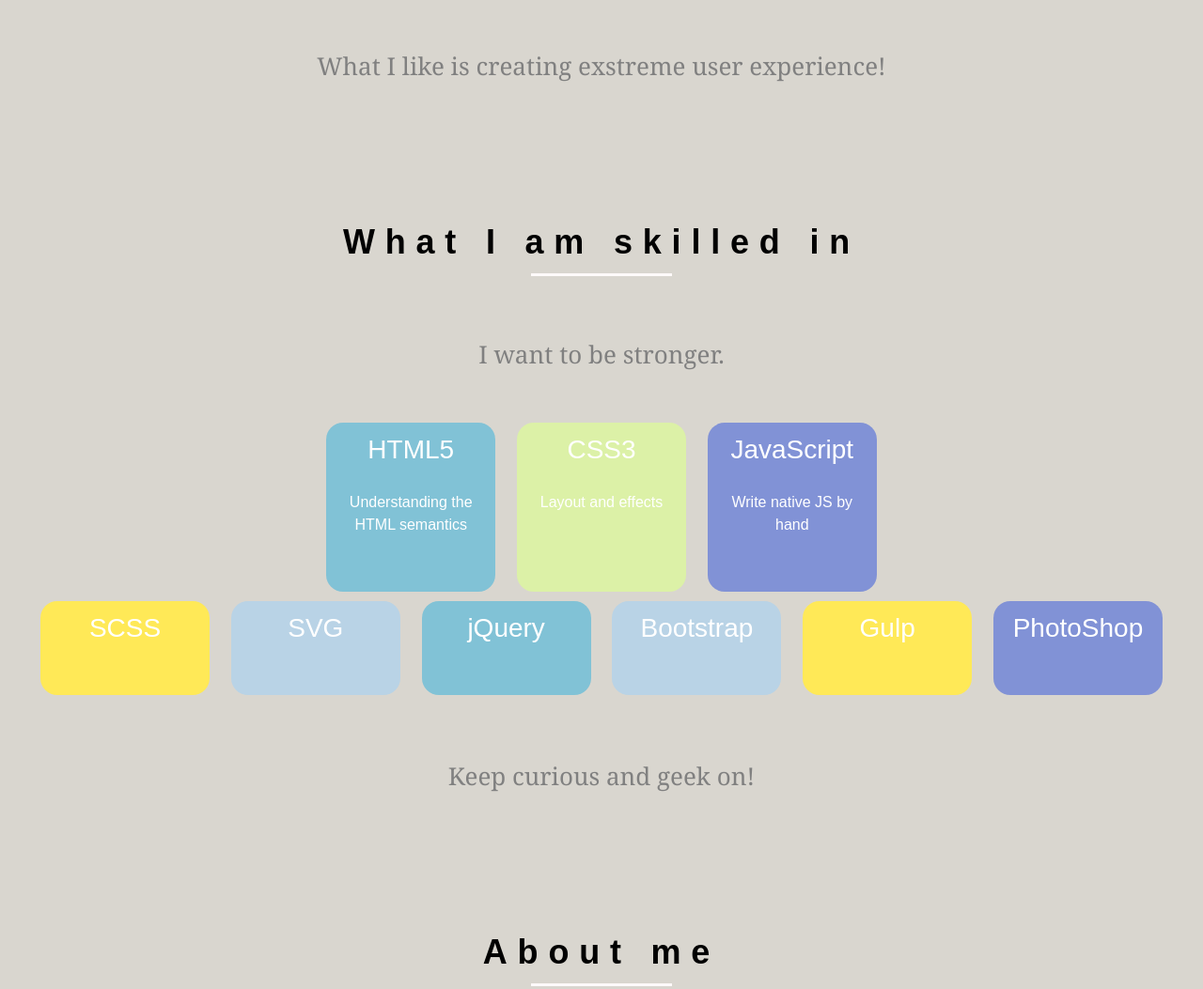
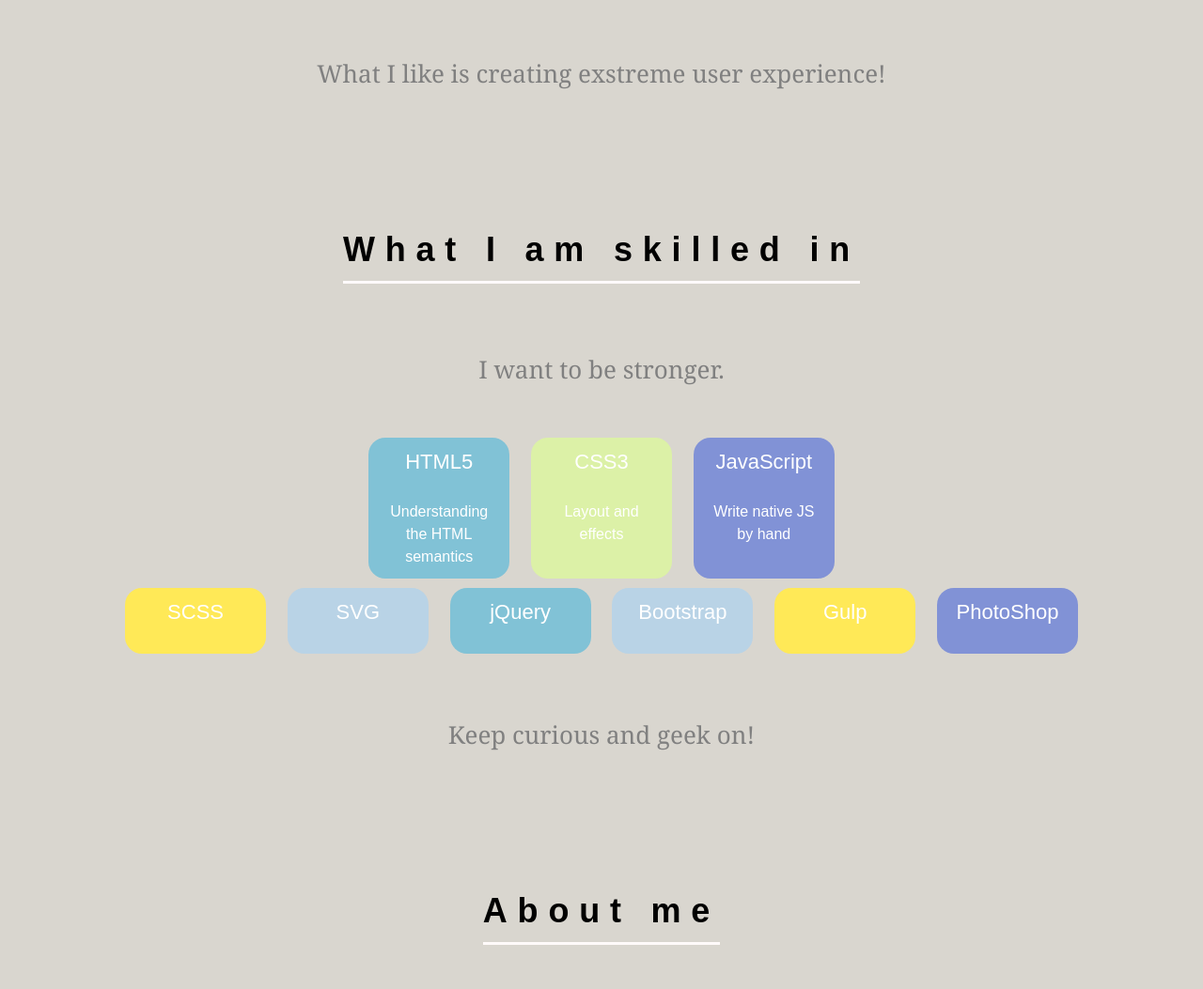
Before and after one commit to TsingfunLee/Resume, a plain HTML site: page index.html in a window 1280 px wide. Shown: the part 1600-2653 px from the top of the page at 94% size. Drawn offline with Linux system fonts and the light colour scheme.

Commit message:
refactor some code

```diff
--- a/css/style.css
+++ b/css/style.css
@@ -18,10 +18,15 @@
 /*
  * 0.0 common
  */
-.line{
-	display: inline-block;
+.line::after{
+	content: "";
+	display: block;
 	width: 100%;
 	height: 3px;
+	margin-top: 15px;
+	position: relative;
+	margin-left: auto;
+	margin-right: auto;
 	background-color: snow;
 }
 
@@ -48,8 +53,8 @@
 
 .box{
 	border-radius: 1.8em;
-	width: 18em;
-	height: 18em;
+	width: 15em;
+	height: 15em;
 	color: white;
 	box-sizing: border-box;
 	padding: 15px;
@@ -59,7 +64,7 @@
 	margin-bottom: 5px;
 }
 .small-box{
-    height: 10em;
+    height: 7em;
 }
 
 /*
@@ -129,13 +134,13 @@
 	top: 0;
 }
 
-header .bg .blur{
+header .bg .blur {
 
     /*-webkit-filter: blur(5px); /* Chrome, Opera */
 
 }
 
-header section .left{
+header section .left {
 	position: absolute;
 	left: 22%;
 	top:50%;
@@ -228,9 +233,7 @@
 	font-weight: 600;
 	padding-top: 2.8em;
 	margin-bottom: 0.28em;
-}
-.section .line{
-	width: 15em;
+	display: inline-block;
 }
 
 .section h3{
@@ -256,6 +259,10 @@
 	display: inline-block;
 	vertical-align: middle;
 }
+.section .box h3{
+	font-size: 22px;
+	font-size: 2.2rem;
+}
 
 /*
  * 4.0 about
--- a/index.html
+++ b/index.html
@@ -7,6 +7,7 @@
 		<meta http-equiv="X-UA-Compatible" content="IE=edge;chrome=1;" />
 		<meta name="description" content="web front end developer's resume'" />
 		<meta name="keywords" content="Web前端，简历" />
+		<base target="_blank" />
 		<title>简历</title>
 		<link rel="shortcut icon" type="image/jpg" href="img/logo.jpg" />
 		<link rel="stylesheet" type="text/css" href="css/reset.css" media="screen" />
@@ -16,6 +17,7 @@
 	</head>
 
 	<body>
+		<!--inline SVG-->
 		<div style="display: none;">
 			<svg version="1.1" xmlns="http://www.w3.org/2000/svg" xmlns:xlink="http://www.w3.org/1999/xlink" width="32" height="32" viewBox="0 0 32 32">
 				<symbol id="github">
@@ -39,8 +41,7 @@
 				<div class="right">
 					<div class="bubble">Hello<span class="triangle"></span></div>
 					<p>李庆芳<small>TsingfunLee</small></p>
-					<span>Web Front-end Developer</span>
-					<span class="line"></span>
+					<span class="line">Web Front-end Developer</span>
 					<ul>
 						<li>E-Mail
 							<a href="mailto:liluodaye@gmail.com" title="send mail to me">liluodaye@gmail.com</a>
@@ -65,8 +66,7 @@
 		</nav>
 
 		<section class="section">
-			<h2>What I Do</h2>
-			<span class="line"></span>
+			<h2 class="line">What I Do</h2>
 			<p class="lead">I want to create wonders.</p>
 			<section>
 				<ul>
@@ -92,8 +92,7 @@
 		</section>
 
 		<section class="section">
-			<h2>What I am skilled in</h2>
-			<span class="line"></span>
+			<h2 class="line">What I am skilled in</h2>
 			<p class="lead">I want to be stronger.</p>
 			<section>
 				<ul class="fluid-box">
@@ -116,7 +115,6 @@
 						<h3>SVG</h3></li>
 					<li class="box small-box lightblue">
 						<h3>jQuery</h3>
-						<p></p>
 					</li>
 					<li class="box small-box purple">
 						<h3>Bootstrap</h3></li>
@@ -124,7 +122,6 @@
 						<h3>Gulp</h3></li>
 					<li class="box small-box darkblue">
 						<h3>PhotoShop</h3>
-						<p></p>
 					</li>
 				</ul>
 			</section>
@@ -132,8 +129,7 @@
 		</section>
 
 		<section class="section">
-			<h2>About me</h2>
-			<span class="line"></span>
+			<h2 class="line">About me</h2>
 			<p class="weight">Fuzhou University
 				<br /> Digital Media Technology
 			</p>
```
